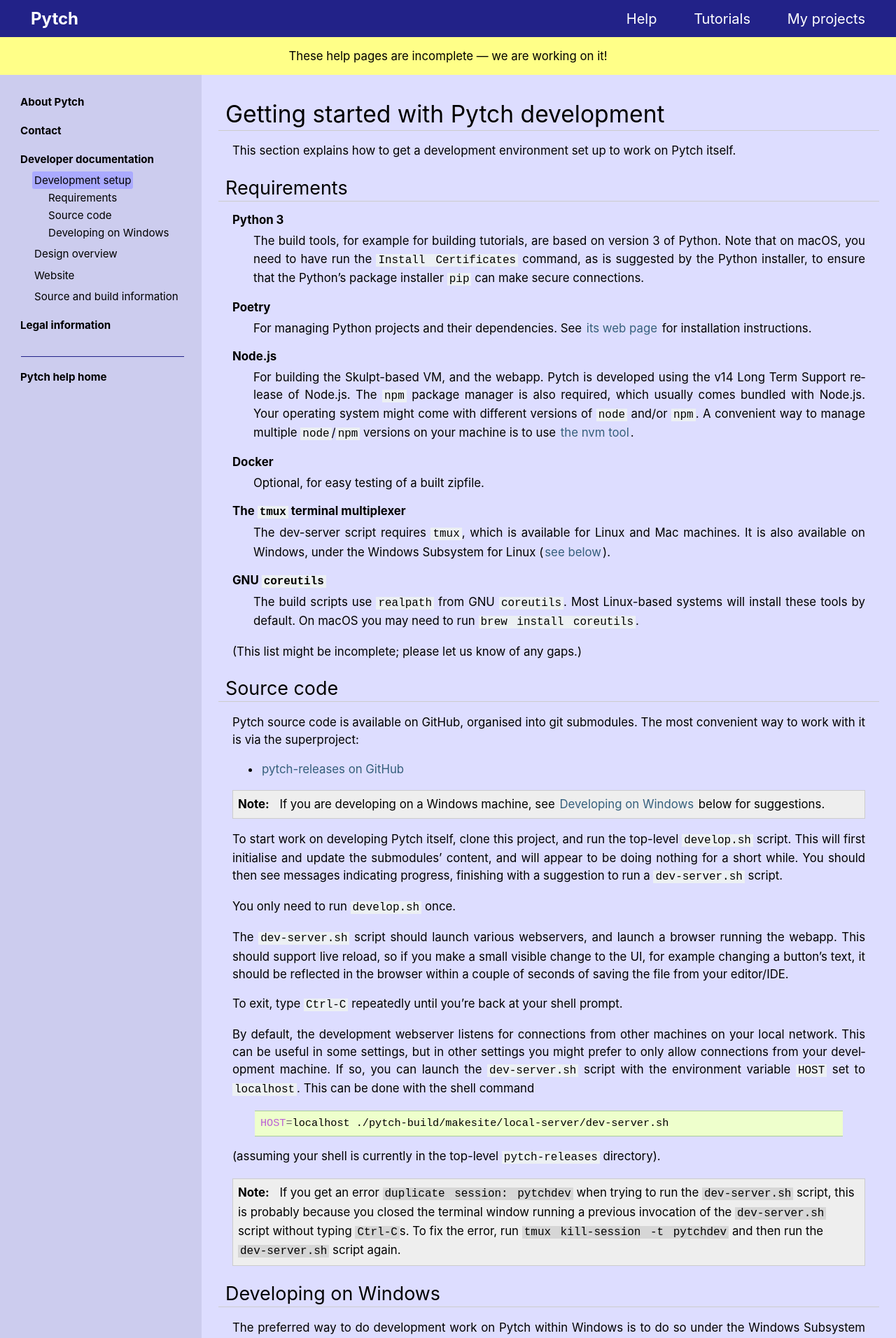
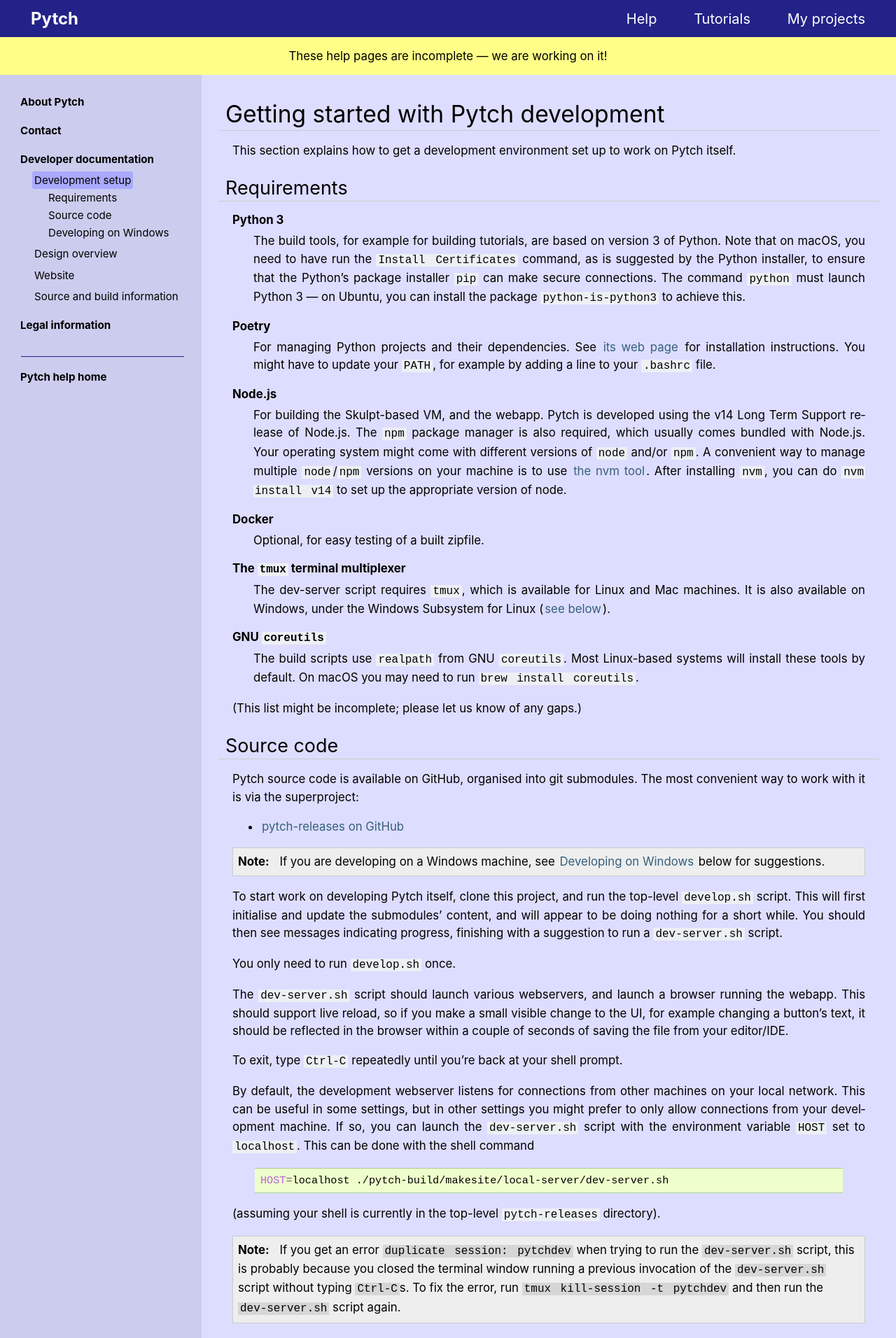
Before and after one commit to pytchlang/pytch-website, a Sphinx documentation site: the page built from source/developer/development-setup.rst, in a window 1280 px wide. Shown: the top 1912 px of the page at 70% size. Built offline with Sphinx 7.4.7, drawn with Linux system fonts in a browser that asks for light colours; pages that are not in the unit, such as notebooks, are missing from menus.

Commit message:
Add notes re python, poetry, node

```diff
--- a/source/developer/development-setup.rst
+++ b/source/developer/development-setup.rst
@@ -13,12 +13,15 @@
   version 3 of Python.  Note that on macOS, you need to have run the
   ``Install Certificates`` command, as is suggested by the Python
   installer, to ensure that the Python's package installer ``pip`` can
-  make secure connections.
+  make secure connections.  The command ``python`` must launch Python
+  3 — on Ubuntu, you can install the package ``python-is-python3`` to
+  achieve this.
 
 Poetry
   For managing Python projects and their dependencies.  See `its web
   page <https://python-poetry.org/docs/#installation>`_ for
-  installation instructions.
+  installation instructions.  You might have to update your ``PATH``,
+  for example by adding a line to your ``.bashrc`` file.
 
 Node.js
   For building the Skulpt-based VM, and the webapp.  Pytch is
@@ -27,7 +30,9 @@
   bundled with Node.js.  Your operating system might come with
   different versions of ``node`` and/or ``npm``.  A convenient way to
   manage multiple ``node``/``npm`` versions on your machine is to use
-  `the nvm tool <https://github.com/nvm-sh/nvm>`_.
+  `the nvm tool <https://github.com/nvm-sh/nvm>`_.  After installing
+  ``nvm``, you can do ``nvm install v14`` to set up the appropriate
+  version of node.
 
 Docker
   Optional, for :ref:`easy testing of a built
```
